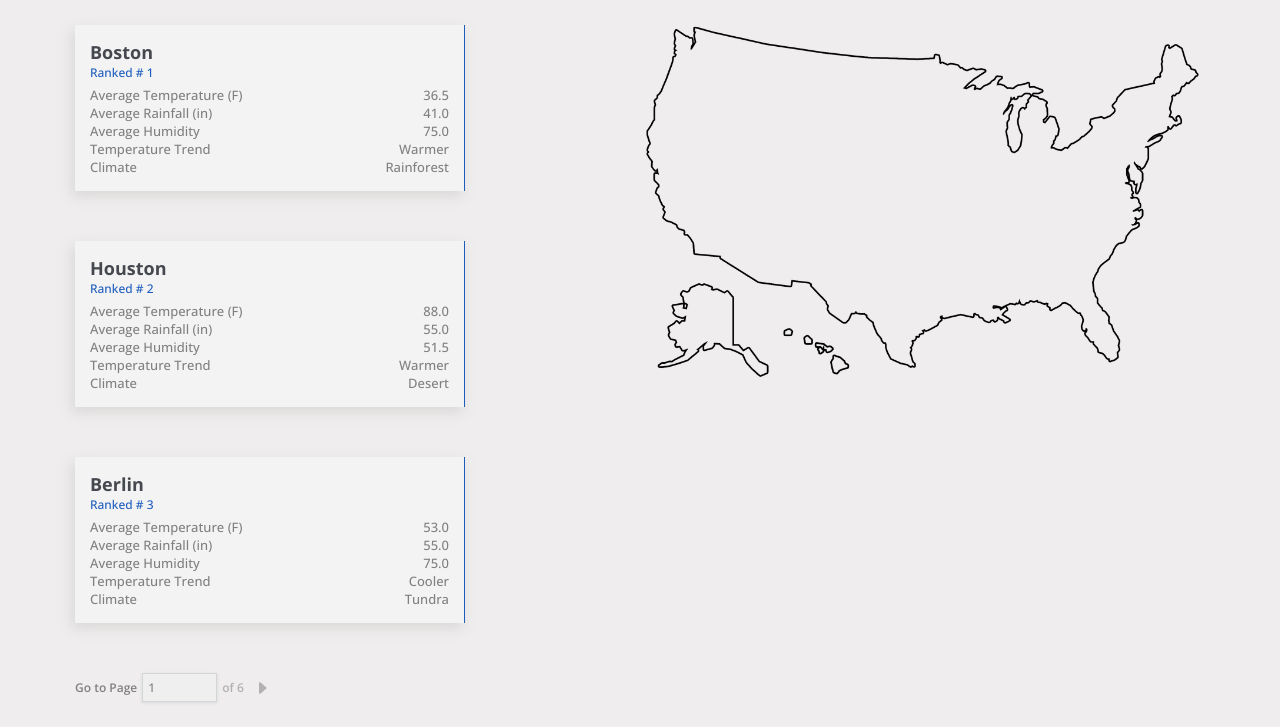
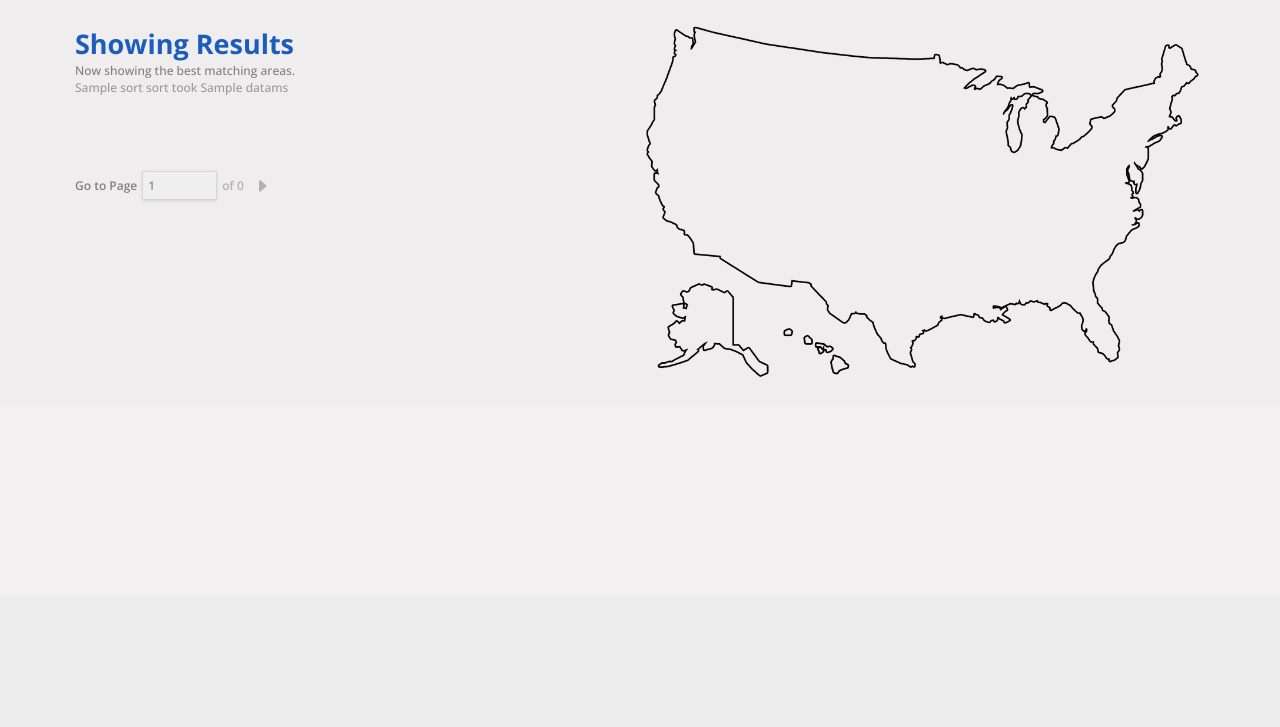
Before and after one commit to meaghans/WeatherDebugged, a Flask app: template frontend/templates/climateResult.html in a window 1280 px wide. Shown: the part 205-932 px from the top of the page. After the commit the page ends 582 px from the top, so only its background shows below. Run offline with Flask 3, Linux system fonts and the light colour scheme; the template is opened without the code that fills it: most values are stand-ins (such as "Sample title", 1, 10 or a date in 2020); some libraries are stand-ins or nearby versions.

Commit message:
Update climateResult.html
Needed to add the {{sort}} thing, the substituted value comes from the app.py

```diff
--- a/frontend/templates/climateResult.html
+++ b/frontend/templates/climateResult.html
@@ -1,12 +1,12 @@
 <html>
     <head>
         <!-- CSS -->
-    <link rel="stylesheet" href="../css/global.css">
-    <link rel="stylesheet" href="../css/input.css">
-    <link rel="stylesheet" href="..css/main.css">
-    <link rel="stylesheet" href="../css/map.css">
-    <link rel="stylesheet" href="..css/result.css">
-    <link rel="stylesheet" href="..css/search.css">
+        <link rel="stylesheet" href="../static/css/global.css">
+        <link rel="stylesheet" href="../static/css/input.css">
+        <link rel="stylesheet" href="../static/css/main.css">
+        <link rel="stylesheet" href="../static/css/map.css">
+        <link rel="stylesheet" href="../static/css/result.css">
+        <link rel="stylesheet" href="../static/css/search.css">
 
         <!-- Google Fonts -->
         <link rel="preconnect" href="https://fonts.googleapis.com"><link rel="preconnect" href="https://fonts.gstatic.com" crossorigin><link href="https://fonts.googleapis.com/css2?family=Open+Sans:wght@500;600;700;800&display=swap" rel="stylesheet">
@@ -14,7 +14,7 @@
         <!-- Scripts + jQuery -->
         <script src="http://ajax.googleapis.com/ajax/libs/jquery/1.7.1/jquery.min.js" type="text/javascript"></script>
         <script src="../static/scripts/Map.js" type="text/javascript"></script>
-    <script src="../static/scripts/interaction.js" type="text/javascript"></script>
+        <script src="../static/scripts/Interaction.js" type="text/javascript"></script>
         <script src="../static/scripts/City.js" type="text/javascript"></script>
 
         <!-- Other -->
@@ -40,6 +40,11 @@
         <section id="main">
             <div id="left">
                 <div id="result">
+                    <div class="title">
+                        <h1>Showing Results</h1>
+                        <span>Now showing the best matching areas.</span>
+                        <span class="timing"></span>
+                    </div>
                     <div class="infoContainer"></div>
                     <div class="jump numberInput">
                         <span>Go to Page</span>
@@ -60,226 +65,8 @@
         </section>
     </body>
     <!--For reading from program and outputting said data to page-->
-<!--{{data}}-->
-<!--The data you're seeing below is just example data-->
     <extraneous>
-    Radix
-    10
-    Boston
-    10
-    20
-    30
-    43
-    50
-    32
-    70
-    80
-    29
-    Rainforest
-    1
-    Houston
-    180
-    290
-    86
-    90
-    50
-    60
-    23
-    80
-    77
-    Desert
-    2
-    Berlin
-    109
-    50
-    66
-    40
-    50
-    60
-    70
-    80
-    -10
-    Tundra
-    3
-    Kissimmee
-    109
-    50
-    80
-    90
-    11
-    15
-    70
-    80
-    10
-    Swamp
-    4
-    Alcatraz
-    109
-    50
-    66
-    40
-    50
-    60
-    70
-    80
-    10
-    Tropical
-    5
-    Paris
-    75.213
-    22.908
-    88.450
-    39.776
-    9.321
-    45.667
-    95.234
-    51.002
-    67.789
-    Temperate
-    6
-    Montreal
-    75.123
-    11.329
-    38.904
-    80.567
-    92.761
-    22.018
-    59.882
-    46.229
-    68.115
-    Ponder
-    7
-    Ljubljana
-    47.269
-    22.678
-    88.901
-    5.123
-    61.775
-    14.821
-    39.512
-    92.047
-    73.119
-    Serendipity
-    8
-    Osaka
-    8.756
-    45.321
-    69.028
-    23.004
-    51.679
-    97.204
-    2.916
-    76.835
-    31.558
-    Effervescent
-    9
-    Boston
-    10
-    20
-    30
-    43
-    50
-    32
-    70
-    80
-    29
-    Rainforest
-    10
-    Houston
-    180
-    290
-    86
-    90
-    50
-    60
-    23
-    80
-    77
-    Desert
-    11
-    Berlin
-    109
-    50
-    66
-    40
-    50
-    60
-    70
-    80
-    -10
-    Tundra
-    12
-    Kissimmee
-    109
-    50
-    80
-    90
-    11
-    15
-    70
-    80
-    10
-    Swamp
-    13
-    Alcatraz
-    109
-    50
-    66
-    40
-    50
-    60
-    70
-    80
-    10
-    Tropical
-    14
-    Paris
-    75.213
-    22.908
-    88.450
-    39.776
-    9.321
-    45.667
-    95.234
-    51.002
-    67.789
-    Temperate
-    15
-    Montreal
-    75.123
-    11.329
-    38.904
-    80.567
-    92.761
-    22.018
-    59.882
-    46.229
-    68.115
-    Ponder
-    16
-    Ljubljana
-    47.269
-    22.678
-    88.901
-    5.123
-    61.775
-    14.821
-    39.512
-    92.047
-    20.256
-    Serendipity
-    17
-    Osaka
-    8.756
-    45.321
-    69.028
-    23.004
-    51.679
-    97.204
-    2.916
-    76.835
-    31.558
-    Effervescent
-    18
+{{sort}}
+{{data}}
     </extraneous>
 </html>
```
Lines whose indentation alone changed are shown as unchanged.
